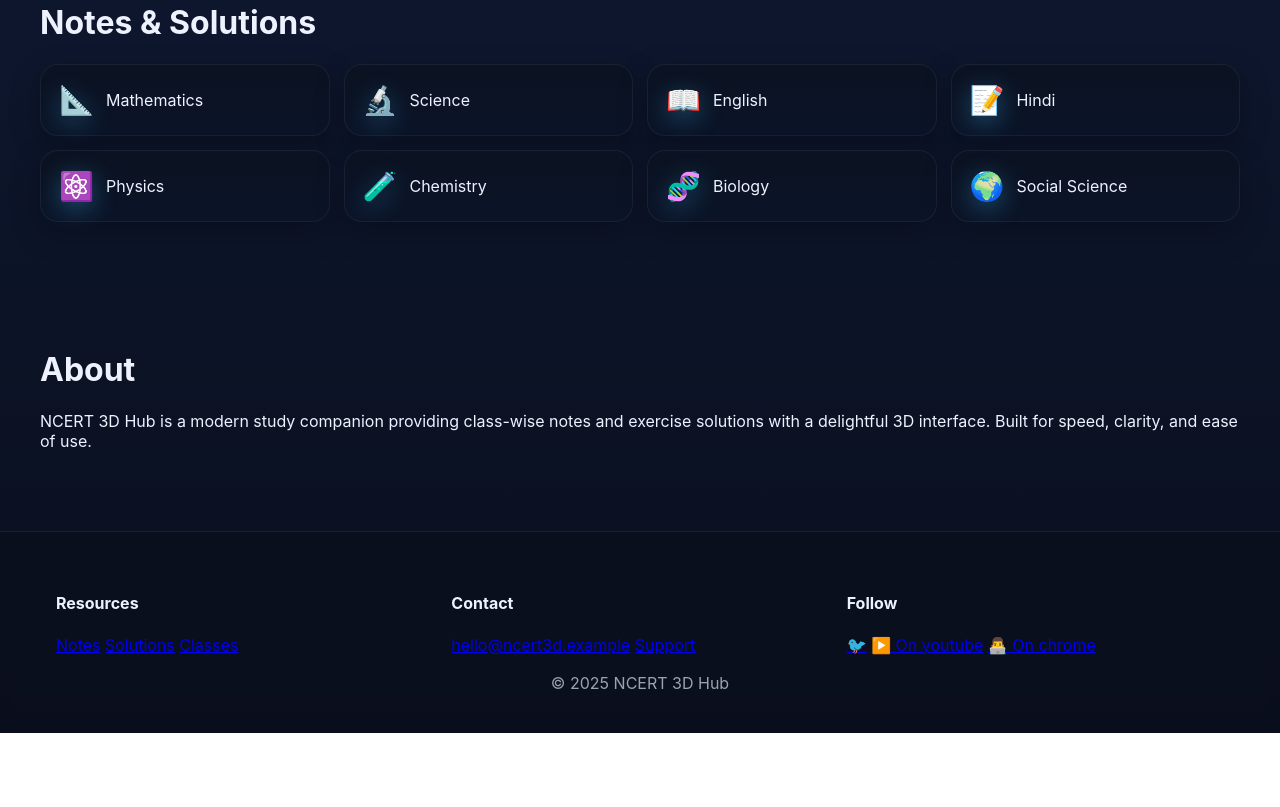
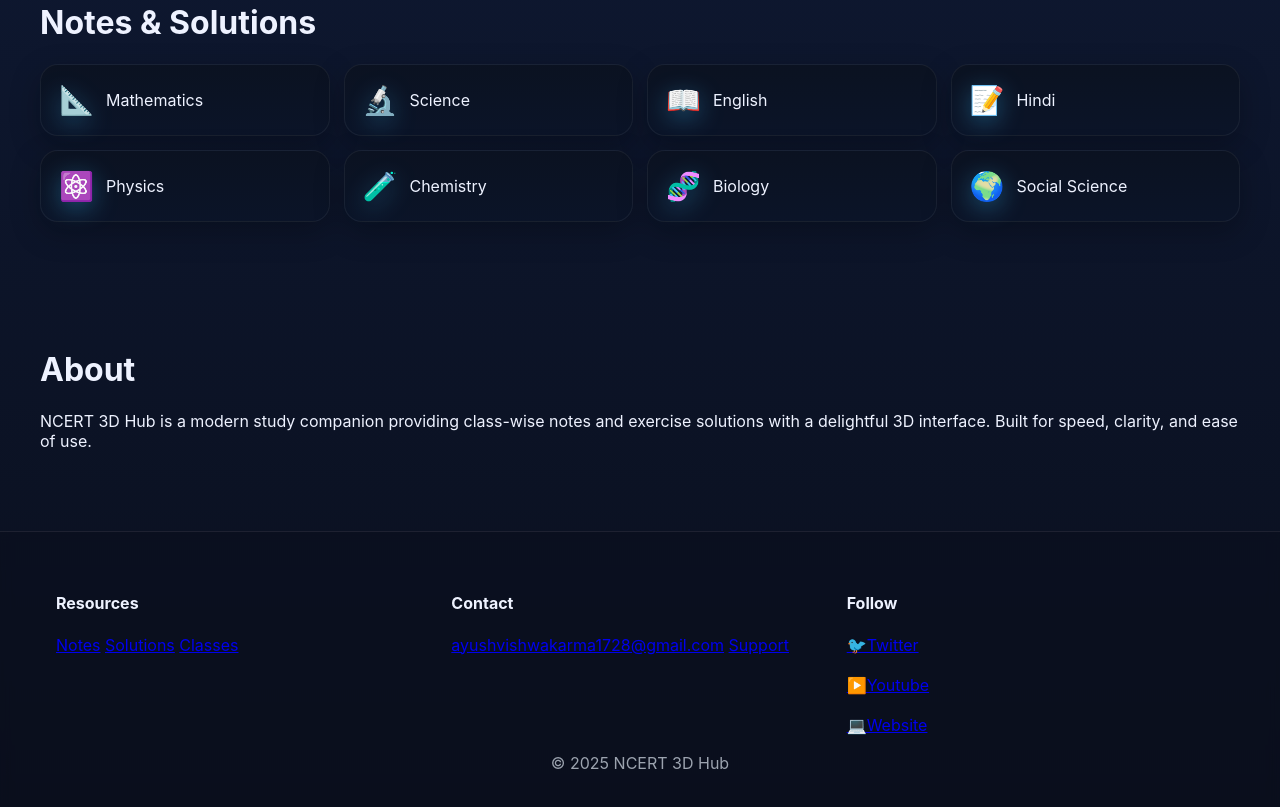
Before and after one commit to ayush-vishwakarma714/NCERT-notes-and-solution, a plain HTML site: page index.html in a window 1280 px wide. Shown: the part 1061-1868 px from the top of the page. Before the commit the page ends 1794 px from the top, so only its background shows below. Drawn offline with nearby package versions, Linux system fonts and the light colour scheme.

Commit message:
Update index.html

```diff
--- a/index.html
+++ b/index.html
@@ -1,15 +1,11 @@
 <!DOCTYPE html>
 <html lang="en">
 <head>
-  <link rel="icon" href="NCERT_Logo.webp">
   <meta charset="UTF-8" />
   <meta name="viewport" content="width=device-width, initial-scale=1" />
-  <title>NCERT Notes & Solutions</title>
+  <title>NCERT Notes & Solutions | 3D</title>
   <link rel="stylesheet" href="style.css" />
   <meta name="description" content="Free NCERT notes and exercise solutions for Classes 1–12 with an interactive 3D experience." />
-  <meta name="keywords" content="Free NCERT notes and exercise solutions for Classes 1–12.">
-  <meta name="google-adsense-account" content="ca-pub-9021249418289078">
-  <meta name="google-site-verification" content="l_3npuhaneZr8V_1F_r2LQzcqzWTIhFMrFGKKk3Kk_c" />
 </head>
 <body>
   <header class="site-header">
@@ -95,15 +91,15 @@
       </div>
       <div class="footer-col">
         <h4>Contact</h4>
-        <a href="mailto:hello@ncert3d.example">hello@ncert3d.example</a>
+        <a href="#">ayushvishwakarma1728@gmail.com</a>
         <a href="#">Support</a>
       </div>
       <div class="footer-col">
         <h4>Follow</h4>
         <div class="social-3d">
-          <a href="#" aria-label="Twitter">🐦</a>
-          <a href="https://youtube.com/@cubingworldwithayush?si=Ea37c3zLL_YHGMVj" aria-label="YouTube">▶️ On youtube</a>
-          <a href="https://ayush-grocery.netlify.app/" aria-label="Instagram">👨‍💻 On chrome</a>
+          <a href="#" aria-label="Twitter">🐦Twitter</a><br><br>
+          <a href="https://m.youtube.com/@cubingworldwithayush" aria-label="YouTube">▶️Youtube</a><br><br>
+          <a href="https://ayush-grocery.netlify.app/" aria-label="Instagram">💻Website</a>
         </div>
       </div>
     </div>
```
